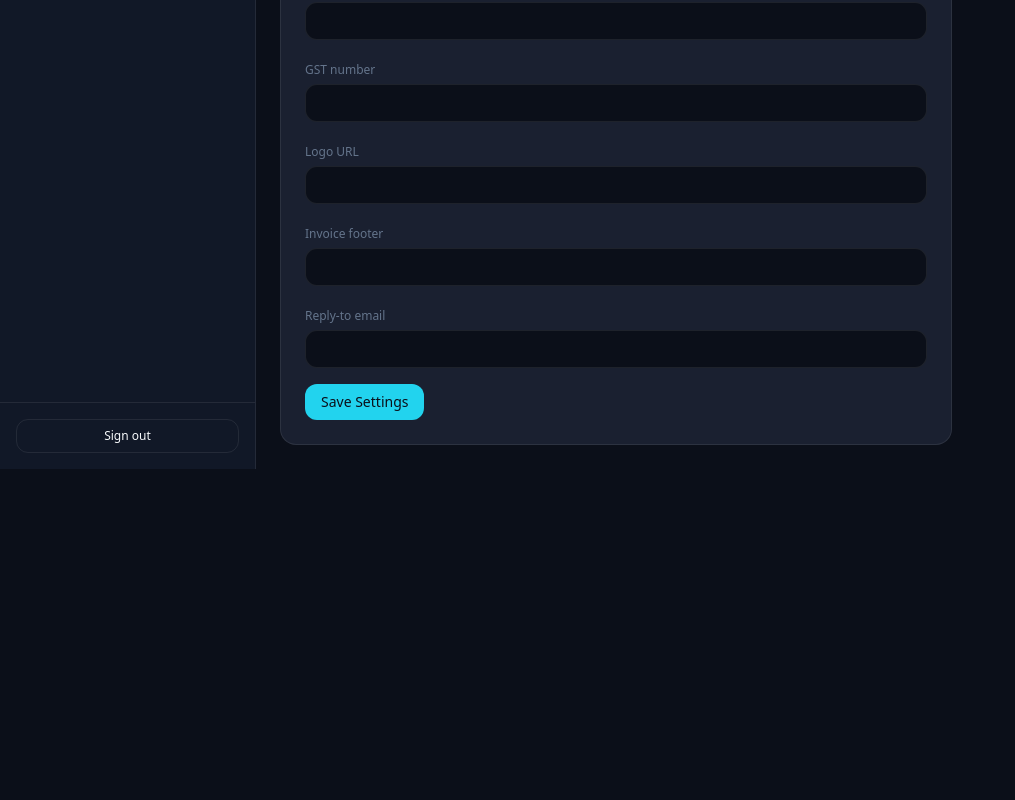
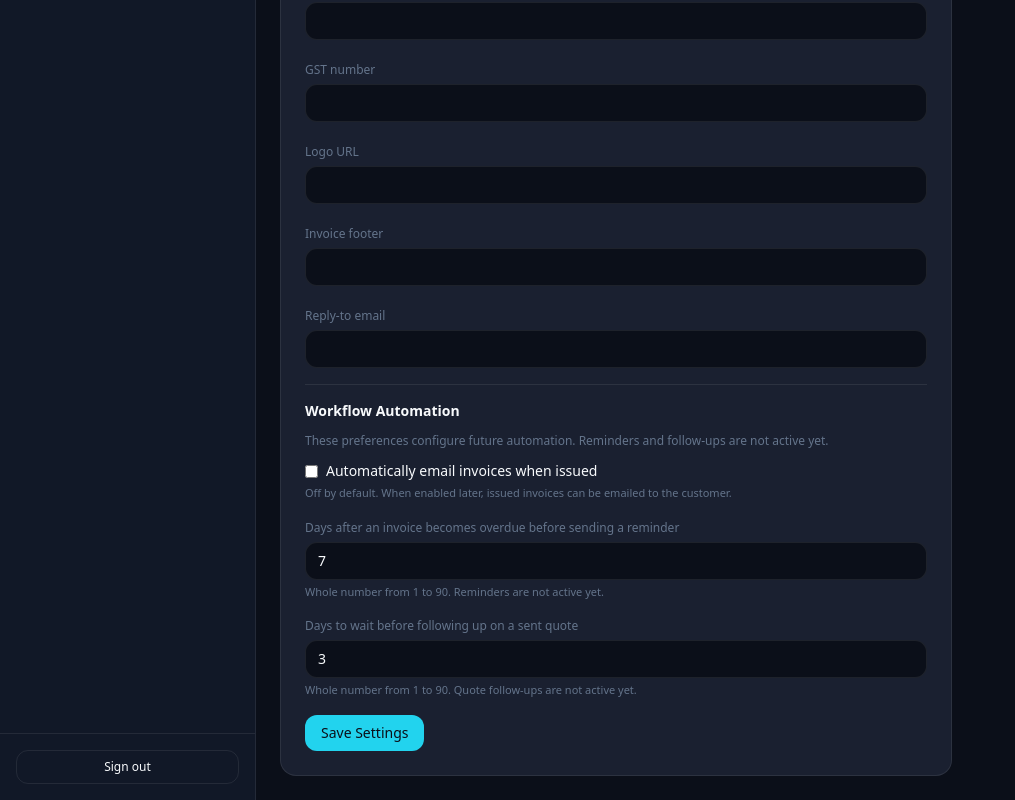
Before and after one commit to jesser1223/equipmentai, a Next.js app: page /settings in a window 1280 px wide. Shown: the part 851-1651 px from the top of the page, without its empty margins (0-1015 px from the left). Before the commit the page ends 1320 px from the top, so only its background shows below. Built offline with nearby package versions, Linux system fonts and the light colour scheme; no server answers.

Commit message:
Add company workflow automation settings

```diff
--- a/src/app/(app)/settings/page.tsx
+++ b/src/app/(app)/settings/page.tsx
@@ -48,6 +48,20 @@ export default function SettingsPage() {
         <Field label="Invoice footer" value={org.invoiceFooter || ""} onChange={(v) => setOrg({ ...org, invoiceFooter: v })} />
         <Field label="Reply-to email" value={org.replyToEmail || ""} onChange={(v) => setOrg({ ...org, replyToEmail: v })} />
 
+        <div className="border-t border-border pt-4 space-y-3">
+          <h2 className="text-sm font-semibold">Workflow Automation</h2>
+          <p className="text-xs text-muted-foreground">These preferences configure future automation. Reminders and follow-ups are not active yet.</p>
+          <label className="flex items-center gap-2 text-sm">
+            <input type="checkbox" checked={!!org.autoSendInvoices} onChange={(e) => setOrg({ ...org, autoSendInvoices: e.target.checked })} />
+            Automatically email invoices when issued
+          </label>
+          <p className="text-[11px] text-muted-foreground -mt-2">Off by default. When enabled later, issued invoices can be emailed to the customer.</p>
+          <Field label="Days after an invoice becomes overdue before sending a reminder" value={String(org.overdueReminderDays ?? 7)} onChange={(v) => setOrg({ ...org, overdueReminderDays: Number(v) })} />
+          <p className="text-[11px] text-muted-foreground -mt-2">Whole number from 1 to 90. Reminders are not active yet.</p>
+          <Field label="Days to wait before following up on a sent quote" value={String(org.quoteFollowUpDays ?? 3)} onChange={(v) => setOrg({ ...org, quoteFollowUpDays: Number(v) })} />
+          <p className="text-[11px] text-muted-foreground -mt-2">Whole number from 1 to 90. Quote follow-ups are not active yet.</p>
+        </div>
+
         <button disabled={saving} className="rounded-lg bg-accent px-4 py-2 text-sm font-medium text-accent-foreground disabled:opacity-50">
           {saving ? "Saving…" : "Save Settings"}
         </button>
--- a/src/app/api/settings/route.ts
+++ b/src/app/api/settings/route.ts
@@ -22,6 +22,25 @@ export async function PATCH(req: Request) {
   if (!orgId) return NextResponse.json({ error: "Unauthorized" }, { status: 401 });
 
   const body = await req.json();
+
+  let overdueReminderDays: number | undefined;
+  if (body.overdueReminderDays != null) {
+    const n = Number(body.overdueReminderDays);
+    if (!Number.isInteger(n) || n < 1 || n > 90) {
+      return NextResponse.json({ error: "Overdue reminder days must be a whole number from 1 to 90." }, { status: 400 });
+    }
+    overdueReminderDays = n;
+  }
+
+  let quoteFollowUpDays: number | undefined;
+  if (body.quoteFollowUpDays != null) {
+    const n = Number(body.quoteFollowUpDays);
+    if (!Number.isInteger(n) || n < 1 || n > 90) {
+      return NextResponse.json({ error: "Quote follow-up days must be a whole number from 1 to 90." }, { status: 400 });
+    }
+    quoteFollowUpDays = n;
+  }
+
   const updated = await prisma.organization.update({
     where: { id: orgId },
     data: {
@@ -38,6 +57,9 @@ export async function PATCH(req: Request) {
       logoUrl: body.logoUrl,
       invoiceFooter: body.invoiceFooter,
       replyToEmail: body.replyToEmail,
+      autoSendInvoices: body.autoSendInvoices != null ? Boolean(body.autoSendInvoices) : undefined,
+      overdueReminderDays,
+      quoteFollowUpDays,
     },
   });
   return NextResponse.json(updated);
```
Also changed, not shown: 2 other files (tests, documents, lock files or other folders).
